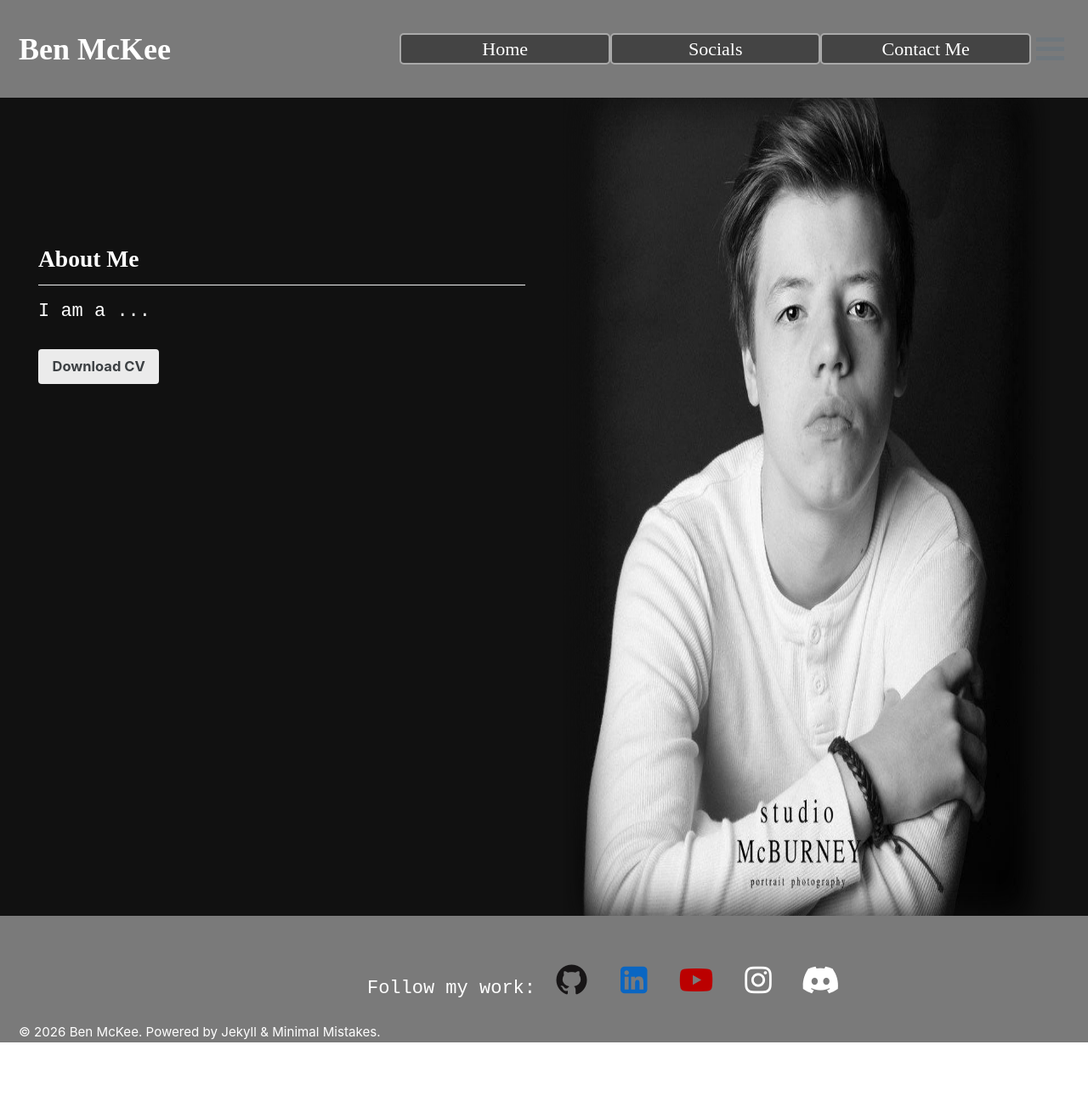
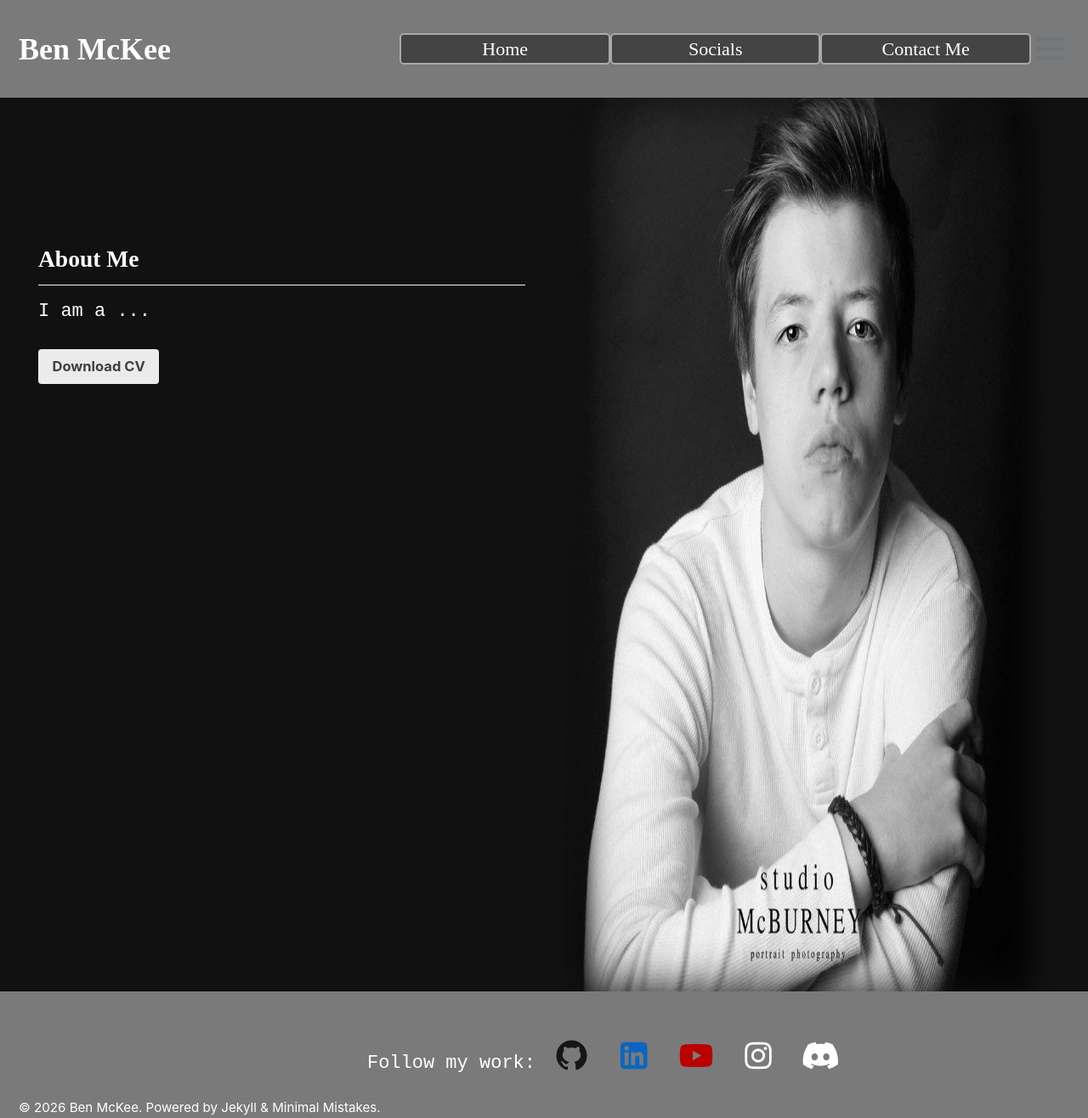
Before and after one commit to Bugglenuggets/Bugglenuggets.github.io, a Jekyll site: the page built from _pages/page-home.md, in a window 1280 px wide. Shown: the whole page at 85% size. Built offline with Jekyll 4.4.1, drawn with Linux system fonts in a browser that asks for light colours; before the commit the page ends 1227 px from its top, so only the background shows below that.

Commit message:
Update _base.scss

```diff
--- a/_sass/minimal-mistakes/_base.scss
+++ b/_sass/minimal-mistakes/_base.scss
@@ -206,8 +206,8 @@ figure {
   }
 
   img {
-    width: 963px;
-    height: 963px;
+    width: 1051.9px;
+    height: 1051.9px;
     border-radius: $border-radius;
     -webkit-transition: $global-transition;
     transition: $global-transition;
```
